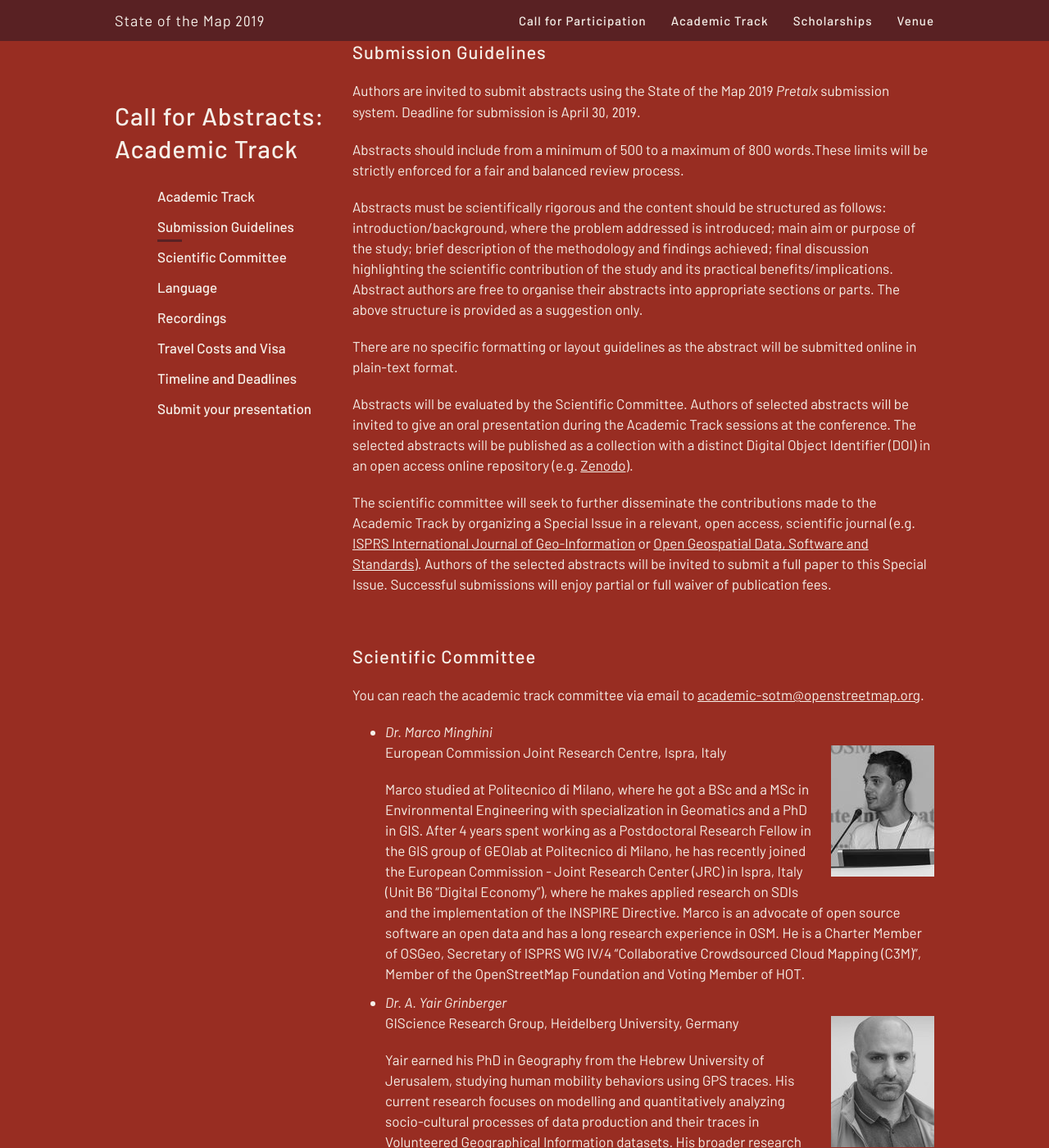
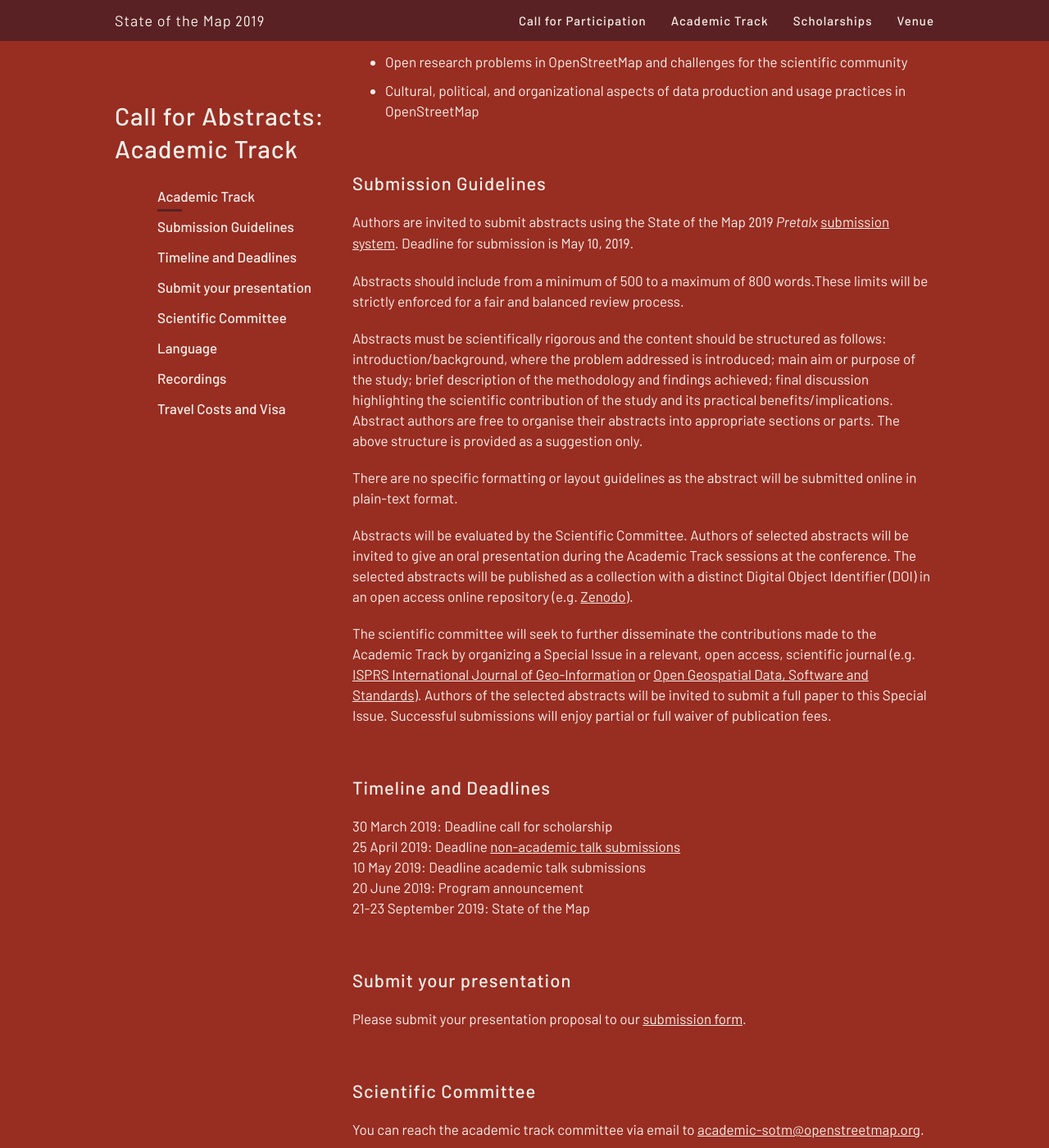
Before and after one commit to openstreetmap/stateofthemap-2019, a Jekyll site: the page built from calls/academic.md, in a window 1280 px wide and 1400 px high, scrolled down 970 px. Shown: the whole window at 82% size. Built offline with Jekyll 4.4.1, drawn with Linux system fonts in a browser that asks for light colours; some of the changed text lies outside the part shown.

Commit message:
fix deadline in academic call, add tl;dr's

```diff
--- a/calls/academic.md
+++ b/calls/academic.md
@@ -2,8 +2,12 @@
 layout: page-with-toc
 title: "Call for Abstracts: Academic Track"
 titlecontent: ""
-headings: "intro,guidelines,committee,language,recording,travel_costs_visa,timeline_deadlines,submit"
+headings: "intro,guidelines,timeline_deadlines,submit,committee,language,recording,travel_costs_visa"
 ---
+
+<h2>tl;dr</h2>
+
+Please read our [submission guidelines](#guidelines) below and submit your presentation proposal before May 10 to our **[submission form](https://pretalx.com/sotm2019-at/cfp)**.
 
 <h2 id="intro">Academic Track</h2>
 
@@ -22,7 +26,7 @@
 
 <h2 id="guidelines">Submission Guidelines</h2>
 
-Authors are invited to submit abstracts using the State of the Map&nbsp;<span class="numeral">2019</span> _Pretalx_ submission system. Deadline for submission is April <span class="numeral">30</span>, <span class="numeral">2019</span>.
+Authors are invited to submit abstracts using the State of the Map&nbsp;<span class="numeral">2019</span> _Pretalx_ [submission system](https://pretalx.com/sotm2019-at/cfp). Deadline for submission is May <span class="numeral">10</span>, <span class="numeral">2019</span>.
 
 Abstracts should include from a minimum of 500 to a maximum of 800 words.These limits will be strictly enforced for a fair and balanced review process.
 
@@ -34,8 +38,19 @@
 
 The scientific committee will seek to further disseminate the contributions made to the Academic Track by organizing a Special Issue in a relevant, open access, scientific journal (e.g. [ISPRS International Journal of Geo-Information](https://www.mdpi.com/journal/ijgi) or [Open Geospatial Data, Software and Standards](https://opengeospatialdata.springeropen.com/)). Authors of the selected abstracts will be invited to submit a full paper to this Special Issue. Successful submissions will enjoy partial or full waiver of publication fees.
 
+<h2 id="timeline_deadlines">Timeline and Deadlines</h2>
+
+30 March 2019: Deadline call for scholarship<br>
+25 April 2019: Deadline [non-academic talk submissions]({{site.baseurl}}/calls/general)<br>
+10 May 2019: Deadline academic talk submissions<br>
+20 June 2019: Program announcement<br>
+21-23 September 2019: State of the Map<br>
+
+<h2 id="submit">Submit your presentation</h2>
+
+Please submit your presentation proposal to our **[submission form](https://pretalx.com/sotm2019-at/cfp)**.
+
 <h2 id="committee">Scientific Committee</h2>
-
 
 You can reach the academic track committee via email to <a href="mailto:academic-sotm@openstreetmap.org">academic-sotm@openstreetmap.org</a>.
 
```
Also changed, not shown: other parts of calls/academic.md (+0 -11 lines), calls/general.md (+7 -1 lines).
